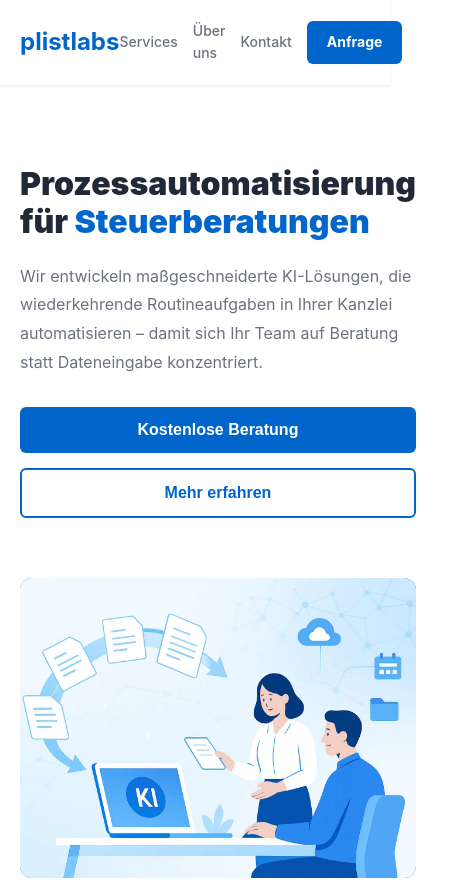
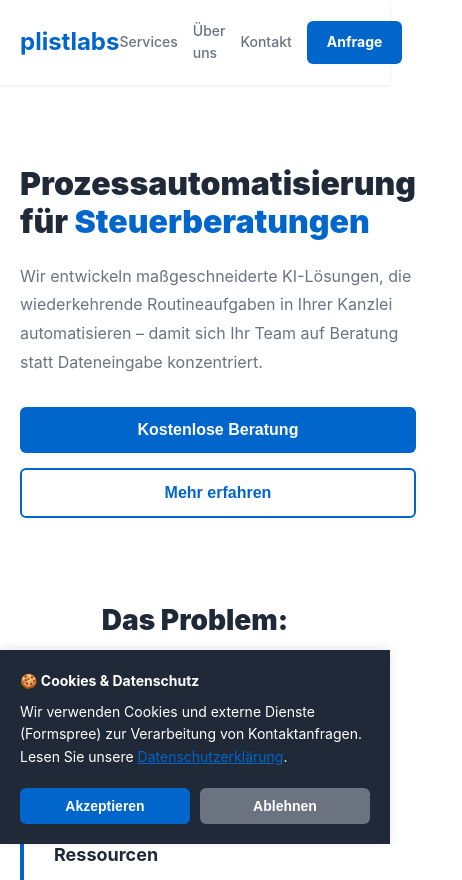
Before and after one commit to plistlabs/plistlabs-website, a Vue app: page / in a window 390 px wide. Shown: the top 880 px of the page, 462 px wide, since content can reach past the window. Built offline with nearby package versions, Linux system fonts and the light colour scheme.

Commit message:
contactformular added

```diff
--- a/index.html
+++ b/index.html
@@ -553,15 +553,106 @@
       line-height: 1.6;
     }
 
+    /* Cookie Banner */
+    .cookie-banner {
+      position: fixed;
+      bottom: 0;
+      left: 0;
+      right: 0;
+      background-color: #1f2937;
+      color: white;
+      padding: 20px;
+      z-index: 1000;
+      box-shadow: 0 -2px 10px rgba(0, 0, 0, 0.1);
+    }
+
+    .cookie-content {
+      max-width: 1200px;
+      margin: 0 auto;
+      display: flex;
+      justify-content: space-between;
+      align-items: center;
+      gap: 20px;
+    }
+
+    .cookie-text {
+      flex: 1;
+    }
+
+    .cookie-text p {
+      margin: 0;
+      font-size: 14px;
+      line-height: 1.6;
+    }
+
+    .cookie-text p:first-child {
+      margin-bottom: 8px;
+      font-weight: bold;
+    }
+
+    .cookie-text a {
+      color: #0066cc;
+      text-decoration: underline;
+      cursor: pointer;
+    }
+
+    .cookie-buttons {
+      display: flex;
+      gap: 10px;
+      flex-shrink: 0;
+    }
+
+    .cookie-accept,
+    .cookie-reject {
+      padding: 10px 20px;
+      border: none;
+      border-radius: 6px;
+      font-weight: bold;
+      cursor: pointer;
+      font-size: 14px;
+      transition: background-color 0.3s;
+    }
+
+    .cookie-accept {
+      background-color: #0066cc;
+      color: white;
+    }
+
+    .cookie-accept:hover {
+      background-color: #0052a3;
+    }
+
+    .cookie-reject {
+      background-color: #6b7280;
+      color: white;
+    }
+
+    .cookie-reject:hover {
+      background-color: #4b5563;
+    }
+
     /* Responsive */
     @media (max-width: 768px) {
       .benefits-grid {
         grid-template-columns: 1fr;
       }
-      .hero-content,
-      .about-content,
-      .footer-content {
-        grid-template-columns: 1fr;
+
+      .hero-image {
+        height: 300px;
+      }
+
+      .cookie-content {
+        flex-direction: column;
+        align-items: flex-start;
+      }
+
+      .cookie-buttons {
+        width: 100%;
+      }
+
+      .cookie-accept,
+      .cookie-reject {
+        flex: 1;
       }
 
       .hero h1 {
--- a/src/App.vue
+++ b/src/App.vue
@@ -1,5 +1,19 @@
 <template>
   <div id="app">
+    <!-- Cookie Banner -->
+    <div v-if="!cookieConsent" class="cookie-banner">
+      <div class="cookie-content">
+        <div class="cookie-text">
+          <p><strong>🍪 Cookies & Datenschutz</strong></p>
+          <p>Wir verwenden Cookies und externe Dienste (Formspree) zur Verarbeitung von Kontaktanfragen. Lesen Sie unsere <a href="#" @click="showDatenschutz" style="color: #0066cc; text-decoration: underline;">Datenschutzerklärung</a>.</p>
+        </div>
+        <div class="cookie-buttons">
+          <button @click="acceptCookies" class="cookie-accept">Akzeptieren</button>
+          <button @click="rejectCookies" class="cookie-reject">Ablehnen</button>
+        </div>
+      </div>
+    </div>
+
     <!-- Header -->
     <header>
       <div class="container">
@@ -52,7 +66,7 @@
       <div class="container">
         <h2 class="section-title">Unsere <span class="highlight">Services</span></h2>
         <p style="text-align: center; color: #6b7280; margin-bottom: 50px; font-size: 16px; max-width: 700px; margin-left: auto; margin-right: auto;">
-          Jeder Service ist speziell für die Anforderungen von Steuerberatungen entwickelt und lässt sich nahtlos in bestehende Systeme wie DATEV integrieren.
+          Jeder Service ist speziell für die Anforderungen von Steuerberatungen entwickelt und lässt sich nahtlos in bestehende Systeme integrieren.
         </p>
         <div class="services-grid">
           <div class="service-card" v-for="service in services" :key="service.id">
@@ -217,6 +231,9 @@
             <a href="mailto:info@plistlabs.at">info@plistlabs.at</a>
             <a href="tel:+43123456789">+43 1 234 56789</a>
             <p style="color: #9ca3af; margin-top: 10px; font-size: 14px;">Schweidlgasse 24<br>1020 Wien, Österreich</p>
+            <div style="margin-top: 15px; display: flex; gap: 15px;">
+              <a href="https://www.linkedin.com/in/danielplistiev/" target="_blank" rel="noopener noreferrer" title="LinkedIn" style="color: #0066cc; font-size: 24px; text-decoration: none; font-weight: bold;">in</a>
+            </div>
           </div>
           <div class="footer-section">
             <h4>Rechtliches</h4>
@@ -269,16 +286,17 @@
         <p>Wir erheben personenbezogene Daten nur, wenn Sie uns diese freiwillig mitteilen, beispielsweise über unser Kontaktformular. Dies umfasst: Name, E-Mail-Adresse, Telefonnummer, Unternehmensname und die von Ihnen eingegebene Nachricht.</p>
         <h3>3. Verwendung der Daten</h3>
         <p>Ihre Daten werden ausschließlich zur Beantwortung Ihrer Anfragen und zur Kontaktaufnahme verwendet. Wir geben Ihre Daten nicht an Dritte weiter und verwenden sie nicht für Marketingzwecke, sofern Sie dem nicht zugestimmt haben.</p>
-        <h3>4. Speicherung und Sicherheit</h3>
-        <p>Wir speichern Ihre Daten nur so lange, wie dies für die Beantwortung Ihrer Anfrage erforderlich ist. Ihre Daten werden mit angemessenen technischen und organisatorischen Maßnahmen geschützt.</p>
+        <h3>4. Speicherung und Sicherheit</h3>\n        <p>Wir speichern Ihre Daten nur so lange, wie dies für die Beantwortung Ihrer Anfrage erforderlich ist. Ihre Daten werden mit angemessenen technischen und organisatorischen Maßnahmen geschützt.</p>
         <h3>5. Ihre Rechte</h3>
         <p>Sie haben das Recht auf Auskunft, Berichtigung, Löschung und Widerspruch bezüglich Ihrer personenbezogenen Daten. Sie können diese Rechte jederzeit ausüben, indem Sie uns kontaktieren.</p>
         <h3>6. Cookies</h3>
-        <p>Diese Website verwendet keine Tracking-Cookies oder Analyse-Tools. Technisch notwendige Cookies werden nicht verwendet.</p>
+        <p>Diese Website verwendet nur technisch notwendige Cookies zur Speicherung Ihrer Cookie-Einwilligung. Wir verwenden keine Tracking- oder Analyse-Cookies. Ihre Cookie-Einwilligung wird in Ihrem Browser gespeichert und kann jederzeit widerrufen werden.</p>
         <h3>7. Externe Dienste</h3>
-        <p>Das Kontaktformular nutzt Formspree.io zur E-Mail-Verarbeitung. Bitte beachten Sie die Datenschutzerklärung von Formspree.</p>
-        <h3>8. Kontakt und Beschwerden</h3>
-        <p>Bei Fragen zur Datenschutzerklärung oder zur Verarbeitung Ihrer Daten kontaktieren Sie uns unter: info@plistlabs.at</p>
+        <p>Das Kontaktformular nutzt <strong>Formspree.io</strong> zur E-Mail-Verarbeitung. Formspree ist ein europäischer Service, der DSGVO-konform arbeitet. Ihre Daten werden nur zur Verarbeitung Ihrer Anfrage verwendet. Weitere Informationen: <a href="https://formspree.io/legal/privacy-policy/" target="_blank">https://formspree.io/legal/privacy-policy/</a></p>
+        <h3>8. Soziale Medien</h3>
+        <p>Unsere Website verlinkt auf LinkedIn. Der Besuch dieser externen Seiten unterliegt deren Datenschutzrichtlinien. LinkedIn ist ein Service der LinkedIn Ireland Unlimited Company, die DSGVO-konform arbeitet.</p>
+        <h3>9. Kontakt und Beschwerden</h3>
+        <p>Bei Fragen zur Datenschutzerklärung oder zur Verarbeitung Ihrer Daten kontaktieren Sie uns unter: info@plistlabs.at<br><br>Bei Datenschutzbeschwerden können Sie sich an die Österreichische Datenschutzbehörde wenden: <a href="https://www.dsb.gv.at/" target="_blank">https://www.dsb.gv.at/</a></p>
       </div>
     </div>
   </div>
@@ -291,6 +309,7 @@ export default {
     return {
       showImpressumModal: false,
       showDatenschutzModal: false,
+      cookieConsent: localStorage.getItem('plistlabs-cookie-consent') !== null,
       isSubmitting: false,
       formMessage: '',
       formMessageType: '',
@@ -310,7 +329,7 @@ export default {
         {
           id: 2,
           title: '📄 Belegverarbeitung ist zeitintensiv',
-          description: 'Manuelle Eingabe von Belegen in DATEV kostet Stunden pro Woche. Fehler sind vorprogrammiert.'
+          description: 'Manuelle Eingabe von Belegen kostet Stunden pro Woche. Fehler sind vorprogrammiert.'
         },
         {
           id: 3,
@@ -444,6 +463,14 @@ export default {
     }
   },
   methods: {
+    acceptCookies() {
+      localStorage.setItem('plistlabs-cookie-consent', 'accepted');
+      this.cookieConsent = true;
+    },
+    rejectCookies() {
+      localStorage.setItem('plistlabs-cookie-consent', 'rejected');
+      this.cookieConsent = true;
+    },
     showImpressum(e) {
       e.preventDefault();
       this.showImpressumModal = true;
@@ -459,12 +486,20 @@ export default {
       }
     },
     async submitForm() {
+      // Überprüfe Cookie-Consent
+      const cookieConsent = localStorage.getItem('plistlabs-cookie-consent');
+      if (cookieConsent === 'rejected') {
+        this.formMessage = '✗ Sie haben Cookies abgelehnt. Das Formular kann nicht versendet werden.';
+        this.formMessageType = 'error';
+        return;
+      }
+
       this.isSubmitting = true;
       this.formMessage = '';
 
       try {
         // Sende die E-Mail über einen einfachen Service
-        const response = await fetch('https://formspree.io/f/xyzabc', {
+        const response = await fetch('https://formspree.io/f/xldorvea', {
           method: 'POST',
           headers: {
             'Content-Type': 'application/json'
```
